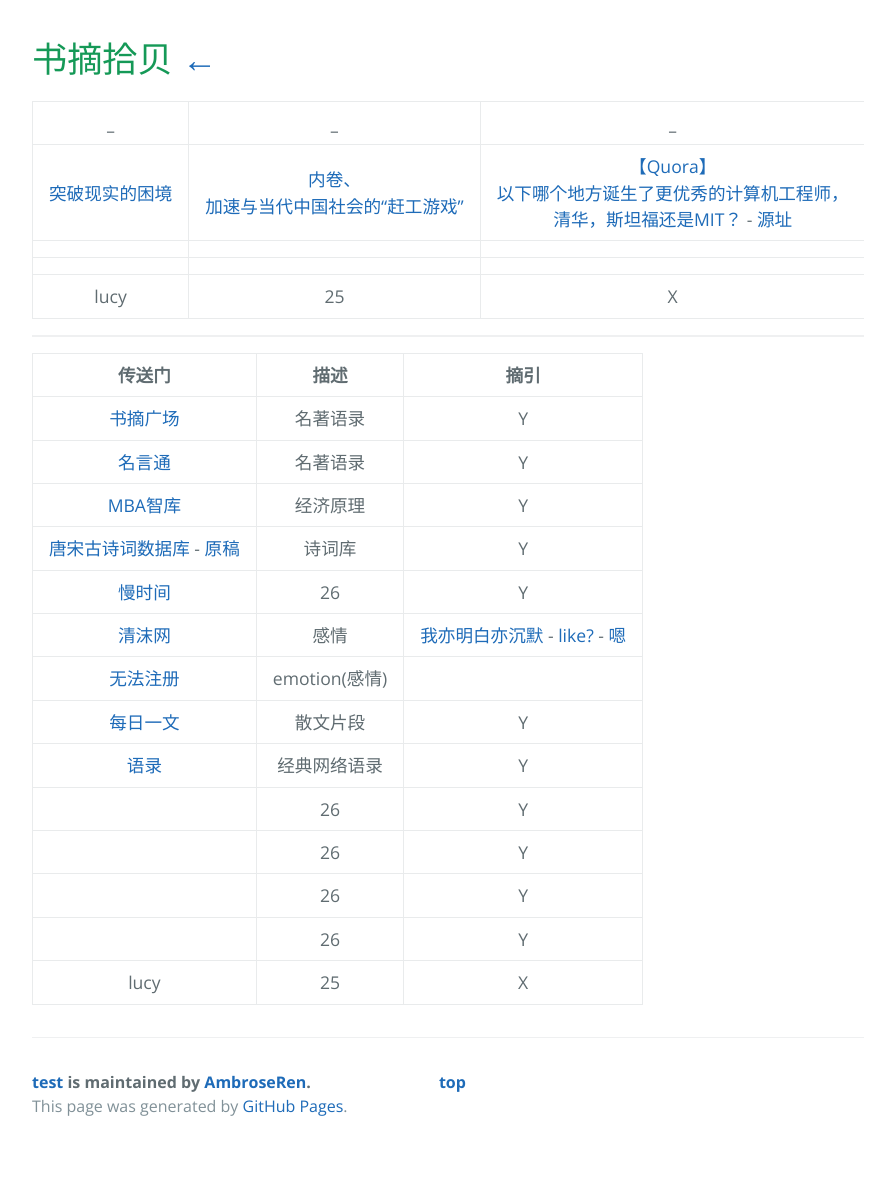
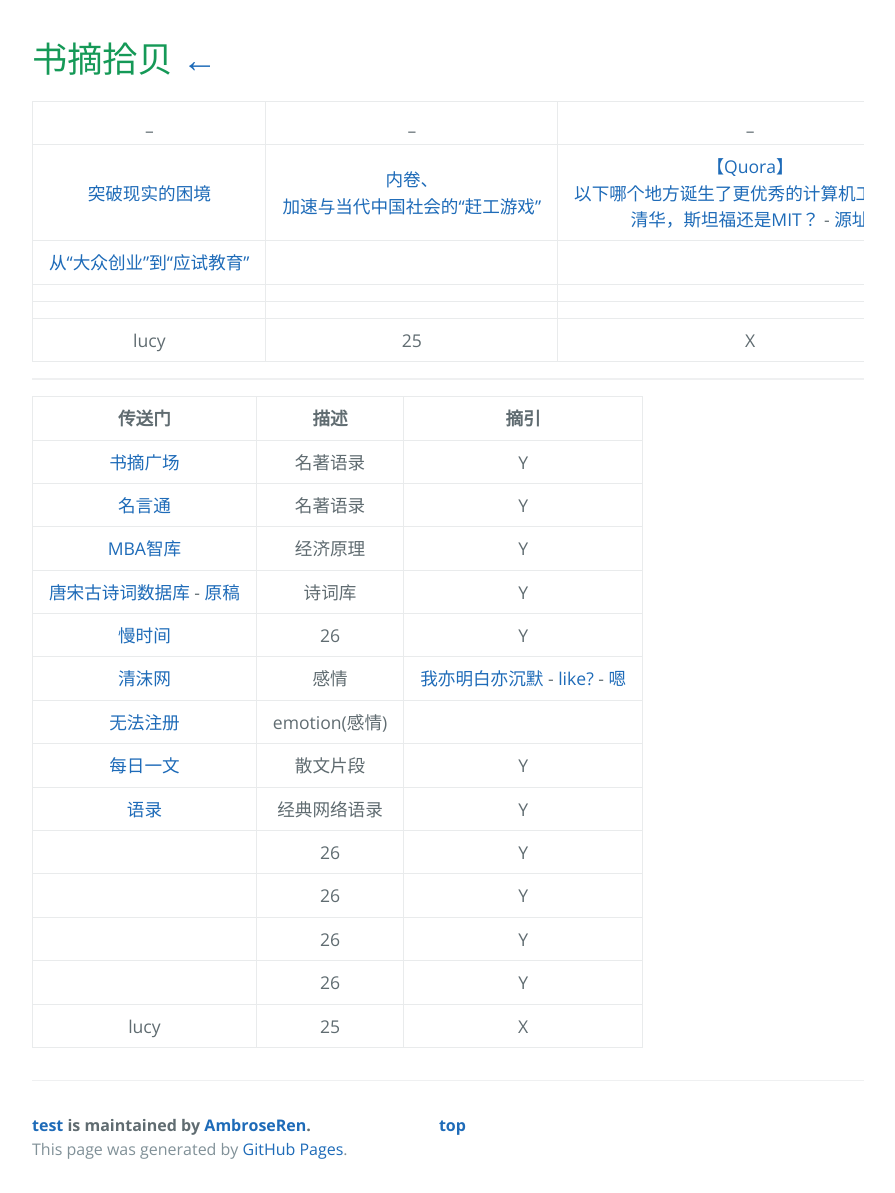
Before and after one commit to AmbroseRen/test, a Jekyll site: the page built from Library/excerpt.md, in a window 1280 px wide. Shown: the whole page, without its empty margins (192-1087 px from the left). Built offline with Jekyll 4.4.1, drawn with Linux system fonts in a browser that asks for light colours; our own code applies the rules of GitHub Pages for plain Markdown files; the repository's description, which GitHub fills in, is left out; before the commit the page ends 1150 px from its top, so only the background shows below that.

Commit message:
Update excerpt.md

```diff
--- a/Library/excerpt.md
+++ b/Library/excerpt.md
@@ -3,6 +3,7 @@
 | _ | _ | _ |
 |:---:|:---:|:---:|
 | [突破现实的困境](http://reader.epubee.com/books/mobile/80/800e5427f8167a4563c9b79dd66ad96b/text00011.html) | [内卷、加速与当代中国社会的“赶工游戏”](https://jingine.com/9309) | [【Quora】以下哪个地方诞生了更优秀的计算机工程师，清华，斯坦福还是MIT？](http://flygon.net/%E4%BB%A5%E4%B8%8B%E5%93%AA%E4%B8%AA%E5%9C%B0%E6%96%B9%E8%AF%9E%E7%94%9F%E4%BA%86%E6%9B%B4%E4%BC%98%E7%A7%80%E7%9A%84%E8%AE%A1%E7%AE%97%E6%9C%BA%E5%B7%A5%E7%A8%8B%E5%B8%88-%E6%B8%85%E5%8D%8E-%E6%96%AF%E5%9D%A6%E7%A6%8F%E8%BF%98%E6%98%AFMIT/index.html) - [源址](https://www.quora.com/Who-produces-better-computer-engineers-Tsinghua-University-Stanford-or-MIT) |
+| [从“大众创业”到“应试教育”](http://flygon.net/%E4%BB%8E%E2%80%9C%E5%A4%A7%E4%BC%97%E5%88%9B%E4%B8%9A%E2%80%9D%E5%88%B0%E2%80%9C%E5%BA%94%E8%AF%95%E6%95%99%E8%82%B2%E2%80%9D/index.html) | []() | []() |
 | []() | []() | []() |
 | []() | []() | []() |
 | lucy | 25 | X |
```
